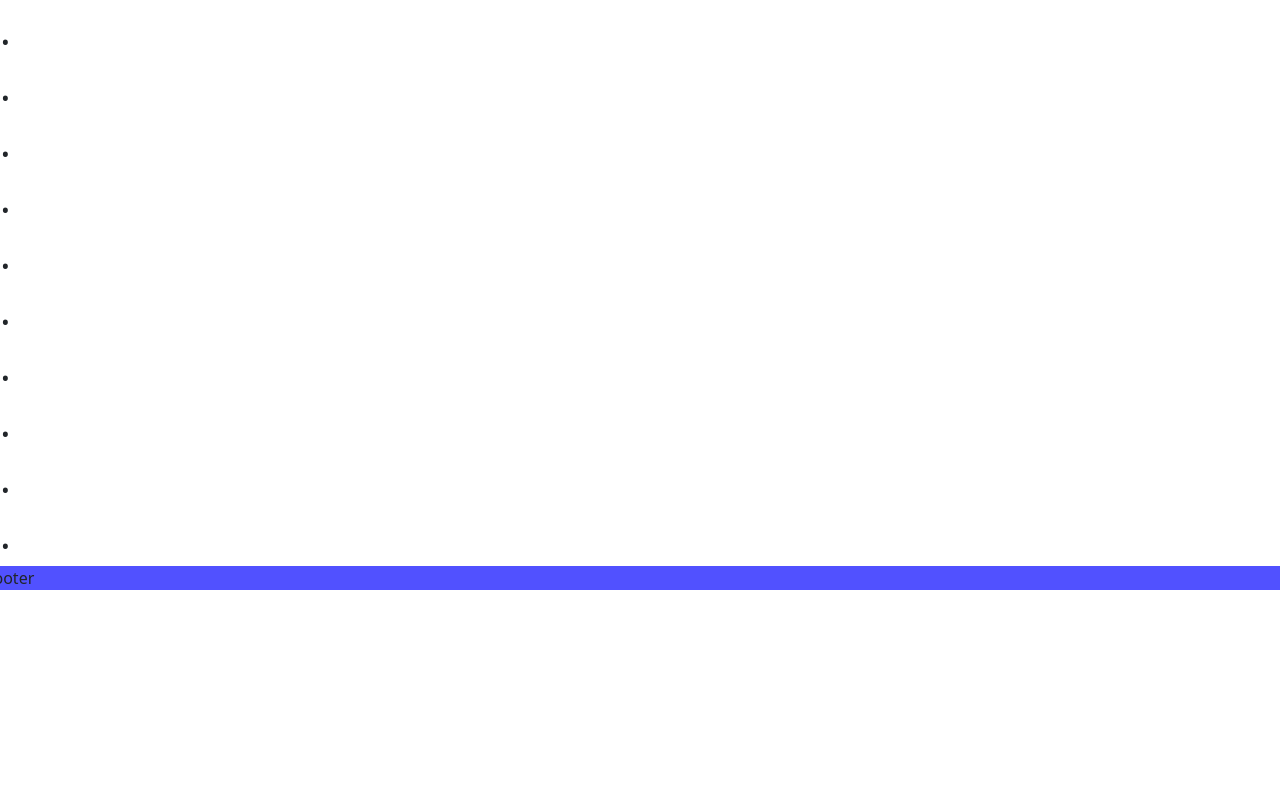
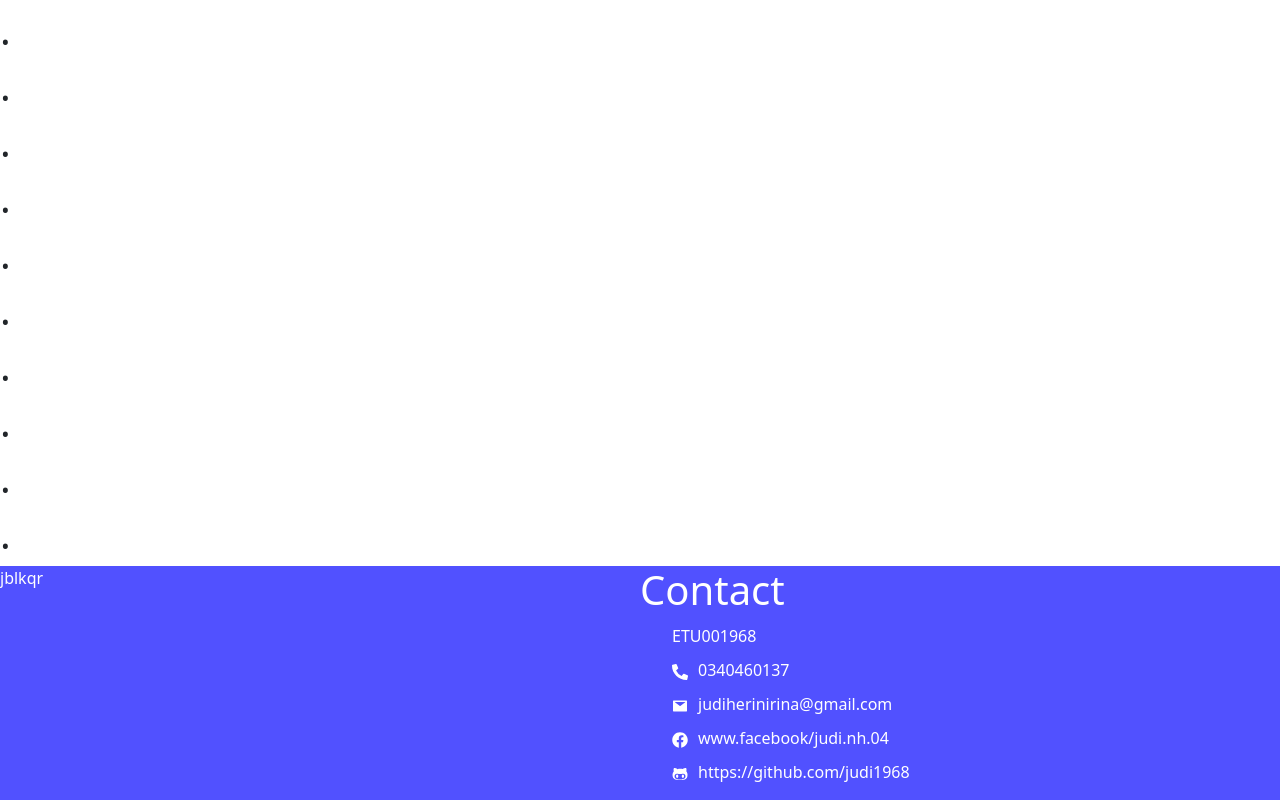
Before and after one commit to judi1968/cloud-S5-front-office-front, a React (Create React App) app: page / in a window 1280 px wide. Shown: the part 2514-3314 px from the top of the page. Before the commit the page ends 3104 px from the top, so only its background shows below. Built offline with nearby package versions, Linux system fonts and the light colour scheme.

Commit message:
create footer

```diff
--- a/src/assets component/css/Footer.css
+++ b/src/assets component/css/Footer.css
@@ -1,3 +1,15 @@
 .footer{
+    color:  white;
     background-color: rgb(81, 81, 255);
 }
+.footer ul{
+    list-style-type:none;
+}
+
+.footer .contact-part .contact-icon{
+    margin-right: 10px;
+}
+
+.footer .contact-part li{
+    margin-top: 10px;
+}
--- a/src/assets component/css/Header.css
+++ b/src/assets component/css/Header.css
@@ -29,7 +29,8 @@
 }
 
 .header-link:hover{
-    color: rgb(54, 54, 252);
+    color: white;
     padding-bottom: -10px;
-    border-bottom: -5px solid rgb(54, 54, 252);
+    background-color:  rgb(54, 54, 252);
+    border-radius: 3px;
 }
--- a/src/components/Footer.js
+++ b/src/components/Footer.js
@@ -1,8 +1,23 @@
 import './../assets component/css/Footer.css'
+import { FaFacebook, FaGithubAlt, FaPhoneAlt } from 'react-icons/fa';
+import { AiFillMail } from 'react-icons/ai';
+
 const Footer = () => {
     return(
         <div className="row footer">
-            footer
+            <div className='col-md-6 propos-part'>
+                jblkqr
+            </div>
+            <div className='col-md-6 contact-part'>
+                <h1>Contact</h1>
+                <ul>
+                    <li>ETU001968</li>
+                    <li><FaPhoneAlt className='contact-icon'></FaPhoneAlt>0340460137</li>
+                    <li><AiFillMail className='contact-icon'></AiFillMail>judiherinirina@gmail.com</li>
+                    <li><FaFacebook className='contact-icon'></FaFacebook>www.facebook/judi.nh.04</li>
+                    <li><FaGithubAlt className='contact-icon'></FaGithubAlt>https://github.com/judi1968</li>
+                </ul>
+            </div>
         </div>
     );
 }
```
